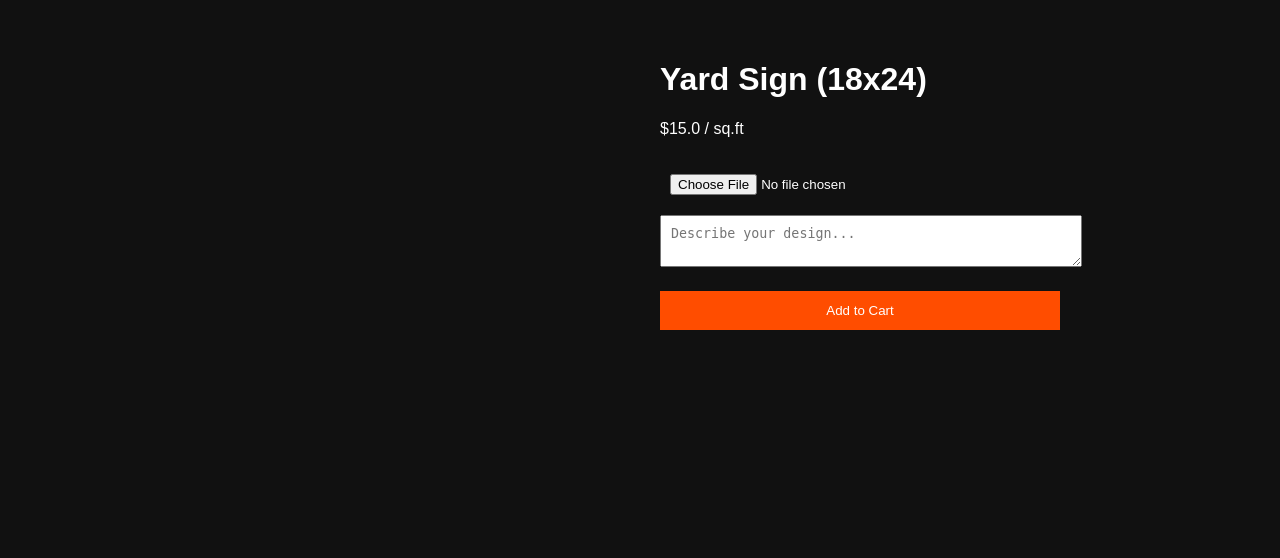
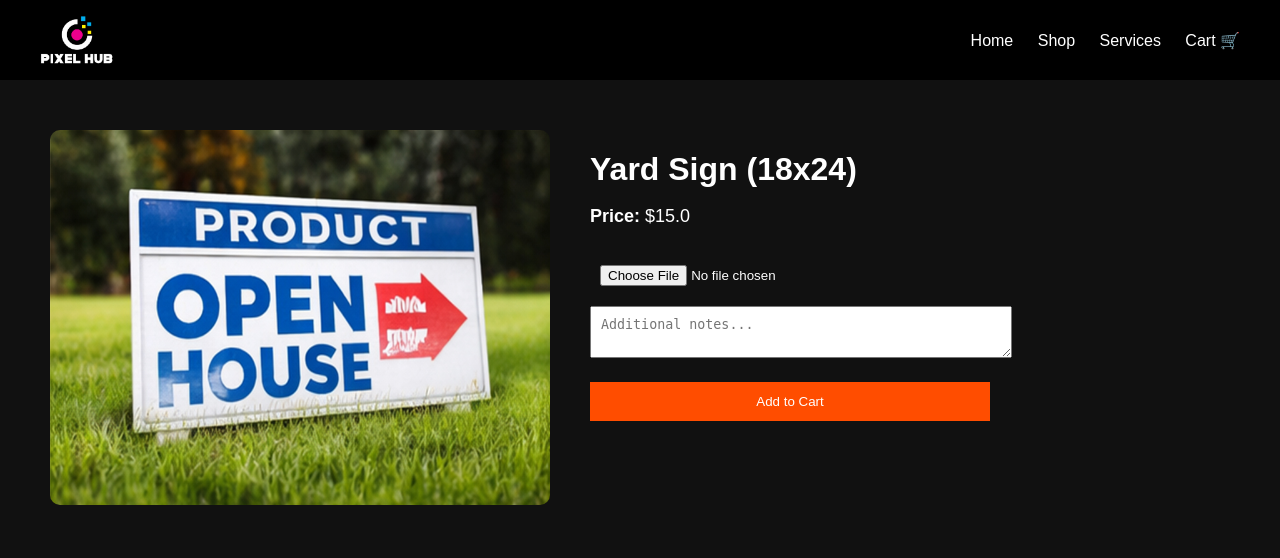
Before and after one commit to pixelhubfl/pixelhub-website, a Django app: page /product/1/ in a window 1280 px wide. Shown: the top 558 px of the page. Run offline with Django 5.2, Linux system fonts and the light colour scheme; data comes from the database, SQL or seed files in the repository.

Commit message:
product page pro layout

```diff
--- a/templates/main/product.html
+++ b/templates/main/product.html
@@ -7,30 +7,52 @@
     <style>
         body {
             margin: 0;
-            font-family: Arial;
+            font-family: Arial, sans-serif;
             background: #111;
             color: white;
         }
 
+        /* NAVBAR */
+        .navbar {
+            display: flex;
+            justify-content: space-between;
+            align-items: center;
+            padding: 15px 40px;
+            background: #000;
+        }
+
+        .navbar img {
+            height: 50px;
+        }
+
+        .nav-links a {
+            color: white;
+            margin-left: 20px;
+            text-decoration: none;
+        }
+
+        /* LAYOUT */
         .container {
             display: flex;
-            flex-wrap: wrap;
-            padding: 40px;
             gap: 40px;
-            justify-content: center;
-        }
-
-        .image {
-            width: 400px;
+            padding: 50px;
         }
 
         .image img {
-            width: 100%;
+            width: 500px;
             border-radius: 10px;
         }
 
         .details {
             max-width: 400px;
+        }
+
+        .details h1 {
+            margin-bottom: 10px;
+        }
+
+        .details p {
+            font-size: 18px;
         }
 
         input, textarea {
@@ -46,35 +68,46 @@
             border: none;
             color: white;
             width: 100%;
+            cursor: pointer;
         }
     </style>
 </head>
 
 <body>
 
+<!-- NAVBAR -->
+<div class="navbar">
+    <img src="{% static 'images/logo.png' %}">
+
+    <div class="nav-links">
+        <a href="/">Home</a>
+        <a href="/shop/">Shop</a>
+        <a href="/services/">Services</a>
+        <a href="/cart/">Cart 🛒</a>
+    </div>
+</div>
+
+<!-- PRODUCT -->
 <div class="container">
 
     <div class="image">
-        {% if product.image %}
-            <img src="{{ product.image.url }}">
-        {% endif %}
+        <img src="/static/images/{{ product.image }}">
     </div>
 
     <div class="details">
         <h1>{{ product.name }}</h1>
-        <p>${{ product.base_price }} / sq.ft</p>
+        <p><strong>Price:</strong> ${{ product.base_price }}</p>
 
         <form method="POST" action="/add-to-cart/{{ product.id }}/" enctype="multipart/form-data">
             {% csrf_token %}
 
             {% if product.is_custom_size %}
-                <input type="number" step="0.1" name="width" placeholder="Width (ft)" required>
-                <input type="number" step="0.1" name="height" placeholder="Height (ft)" required>
+                <input type="text" name="width" placeholder="Width (ft)">
+                <input type="text" name="height" placeholder="Height (ft)">
             {% endif %}
 
             <input type="file" name="file">
-
-            <textarea name="notes" placeholder="Describe your design..."></textarea>
+            <textarea name="notes" placeholder="Additional notes..."></textarea>
 
             <button type="submit">Add to Cart</button>
         </form>
```
